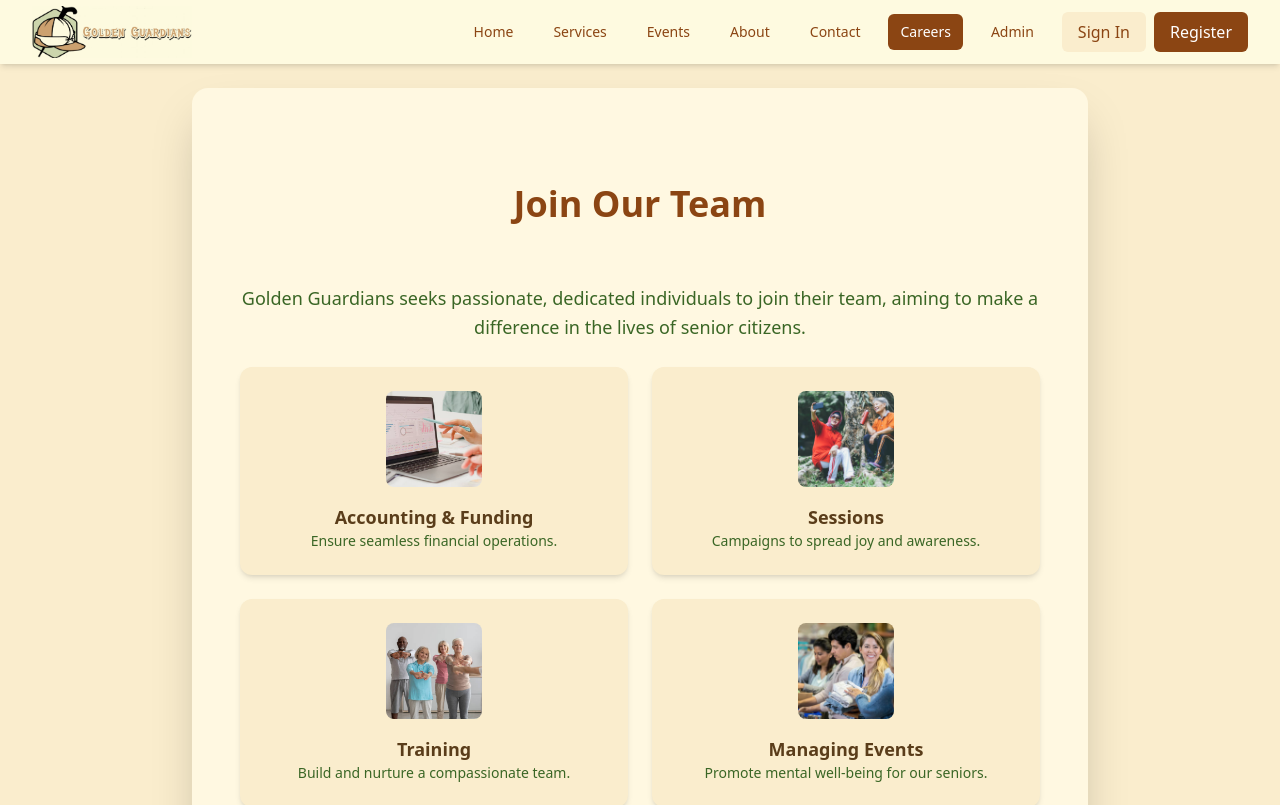
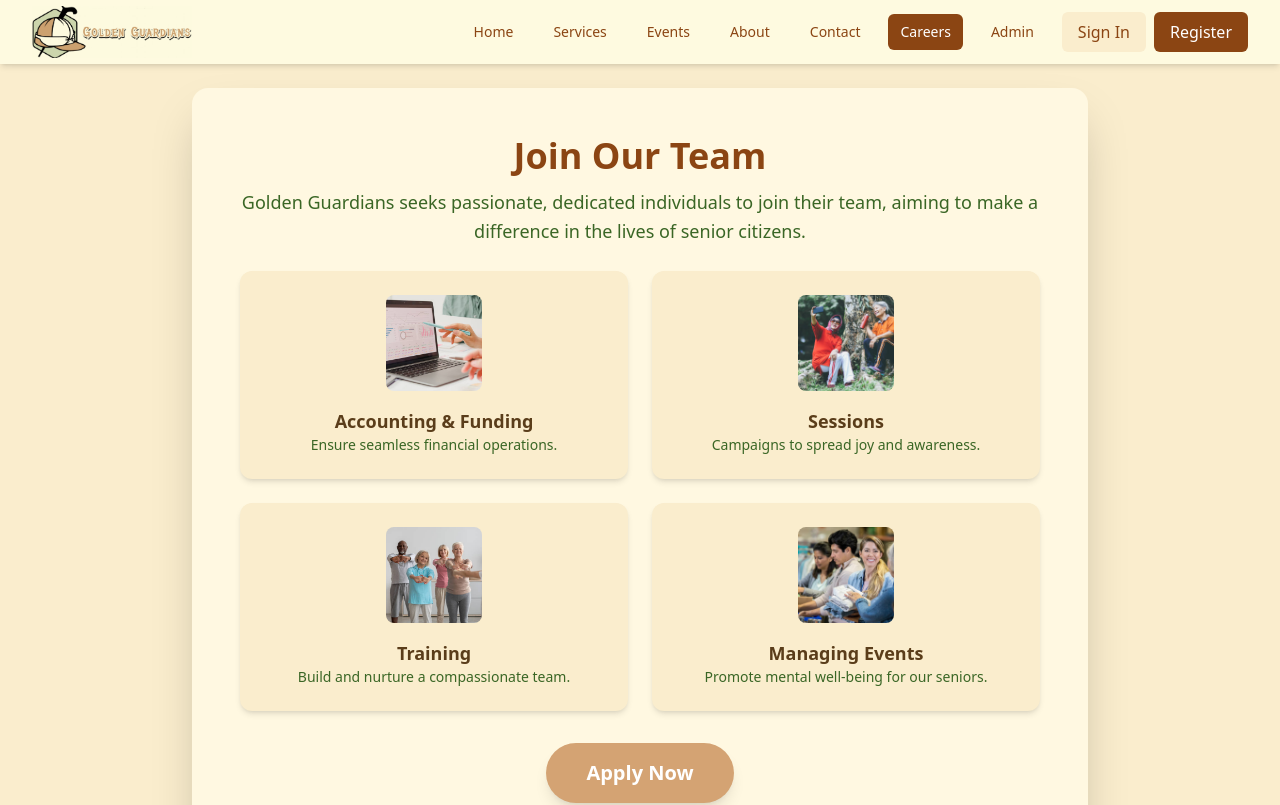
Before and after one commit to tawadesg20/goldenguardians, a React (Vite) app: page /careers in a window 1280 px wide. Shown: the top 805 px of the page. Built offline with nearby package versions, Linux system fonts and the light colour scheme.

Commit message:
centre in careers and services modified

```diff
--- a/src/pages/Careers.jsx
+++ b/src/pages/Careers.jsx
@@ -33,7 +33,7 @@
         {/* Main Content */}
         <div className="flex-grow flex items-center justify-center p-6">
           <div className="w-full max-w-4xl bg-[#FFF8E1] shadow-2xl rounded-2xl p-10 sm:p-12">
-            <h1 className="text-center py-8 md:py-12 text-4xl font-bold text-[#8B4513] mb-3">
+            <h1 className="text-center text-4xl font-bold text-[#8B4513] mb-3">
               Join Our Team
             </h1>
             <p className="text-lg text-[#3A6625] mb-6 text-center leading-relaxed">
--- a/src/pages/Services.jsx
+++ b/src/pages/Services.jsx
@@ -78,7 +78,7 @@
     <ul className="text-left space-y-2">
       {features.map((feature, index) => (
         <li key={index} className="flex items-center text-[#8B4513]">
-          <span className="mr-2 black-tick"></span> {feature}
+          <span className="mr-2">✔</span> {feature}
         </li>
       ))}
     </ul>
```
